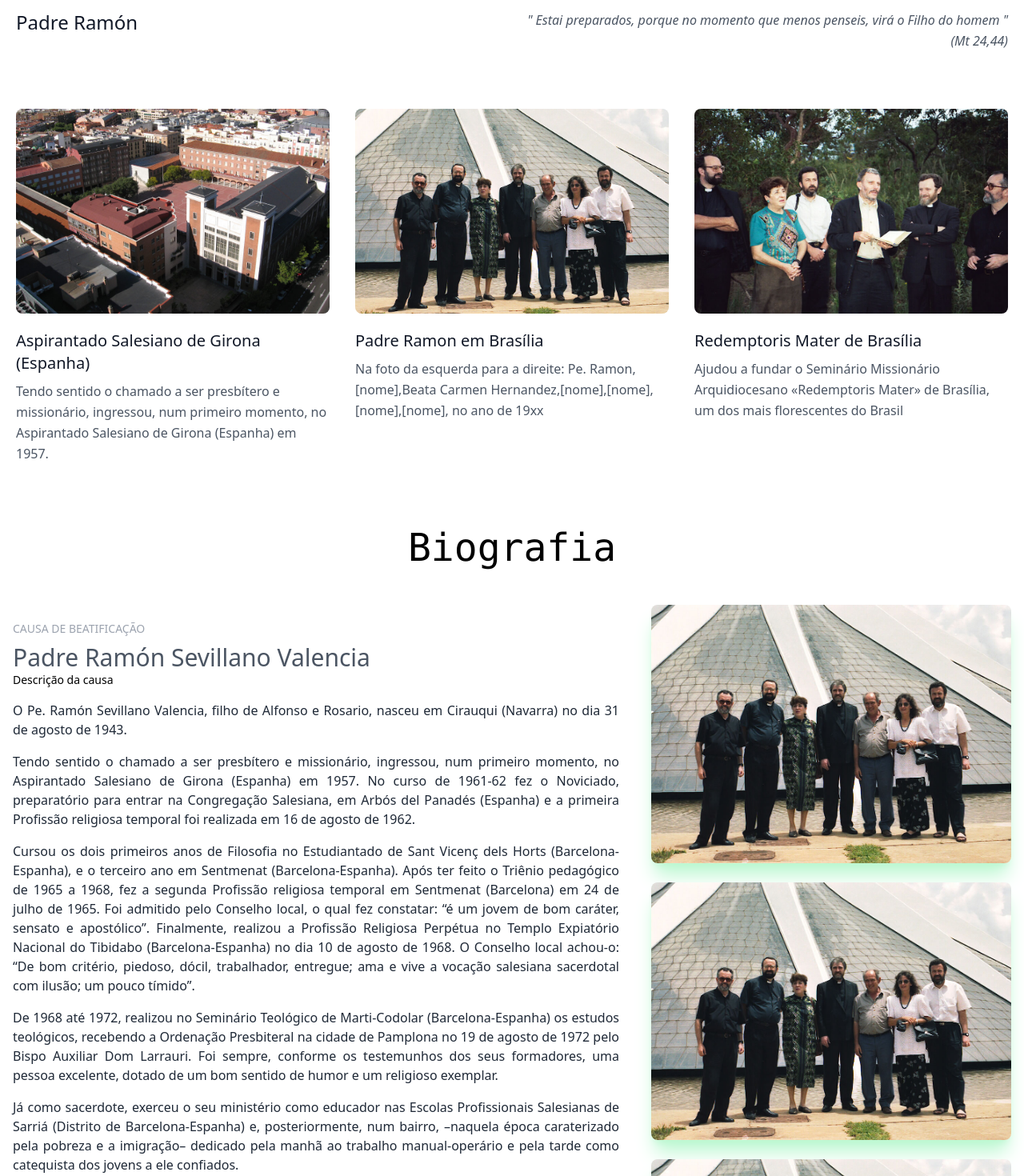
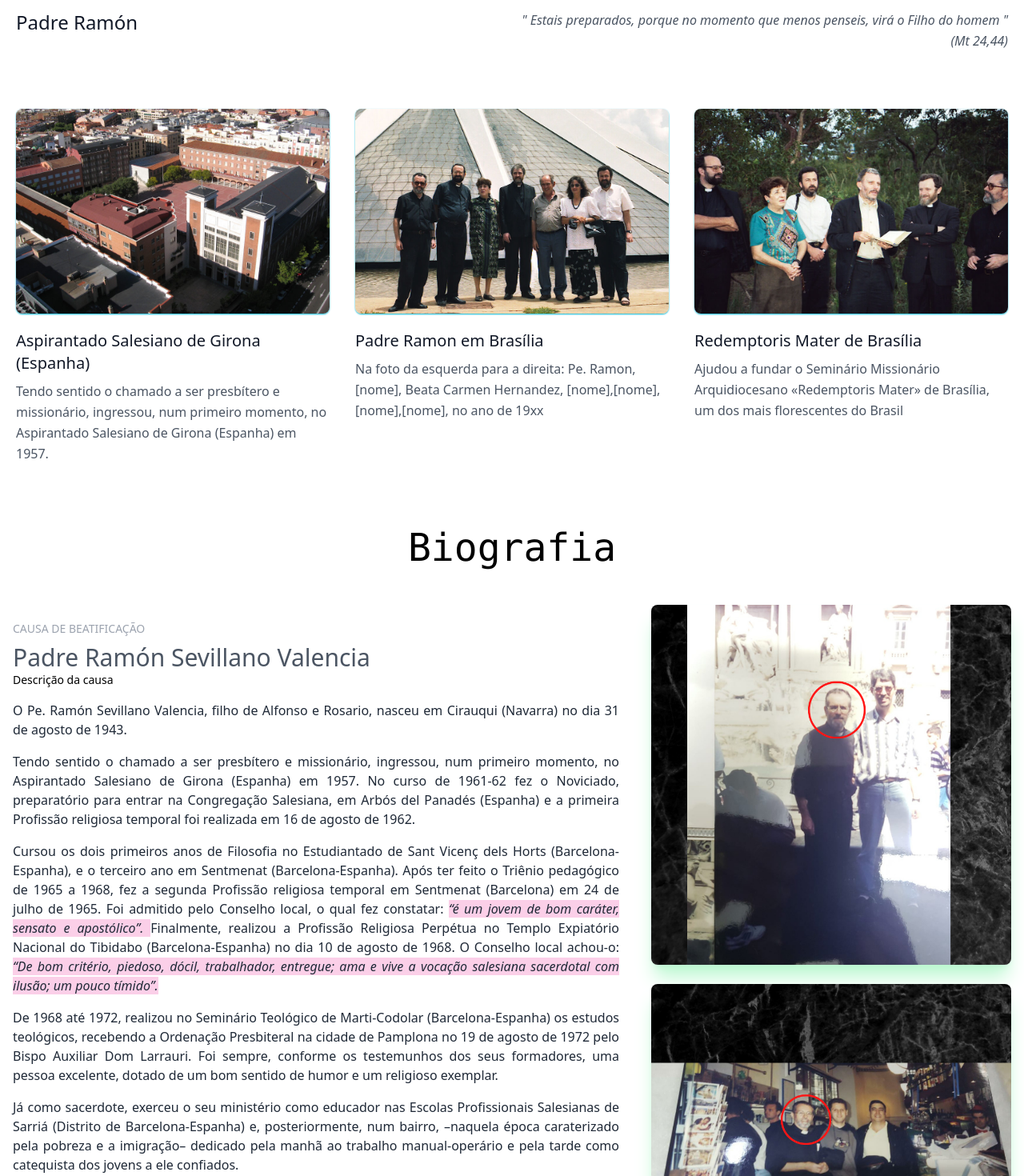
Before and after one commit to leonardocintra/padre-ramon, a Next.js app: page / in a window 1280 px wide. Shown: the part 160-1630 px from the top of the page at 80% size. Built offline with nearby package versions, Linux system fonts and the light colour scheme.

Commit message:
feat: refatoracao

```diff
--- a/components/Card.tsx
+++ /dev/null
@@ -1,25 +0,0 @@
-interface CardExperimentalProps {
-    titulo: string,
-    descricao: string,
-    rodape?: string
-}
-
-export default function CardExperimental(props: CardExperimentalProps) {
-  return (
-    <div className="container mx-auto px-4 py-8 mt-6">
-      <div className="bg-white rounded-lg shadow-md overflow-hidden">
-        <div className="w-full bg-gray-50 p-4 border-b border-gray-200">
-          <h4 className="font-semibold">{props.titulo}</h4>
-        </div>
-
-        <div className="p-4">
-          {props.descricao}
-        </div>
-
-        <div className="w-full bg-gray-100 p-4 border-t border-gray-200">
-          <h4 className="font-semibold">{props.rodape}</h4>
-        </div>
-      </div>
-    </div>
-  );
-}
--- /dev/null
+++ b/components/CardFoto.tsx
@@ -0,0 +1,27 @@
+import Image from "next/image";
+
+interface CardFotoProps {
+  titulo: string;
+  descricao: string;
+  imageUrl: string;
+}
+
+export default function CardFoto(props: CardFotoProps) {
+  return (
+    <div className="p-4 md:w-1/3 sm:mb-0 mb-6">
+      <div className="rounded-lg h-64 overflow-hidden shadow-sm shadow-cyan-500">
+        <Image
+          src={props.imageUrl}
+          alt={props.titulo}
+          className="object-cover object-center h-full w-full"
+          width={1204}
+          height={504}
+        />
+      </div>
+      <h2 className="text-xl font-medium title-font text-gray-900 mt-5">
+        {props.titulo}
+      </h2>
+      <p className="text-base leading-relaxed mt-2">{props.descricao}</p>
+    </div>
+  );
+}
--- a/components/CardFotos.tsx
+++ b/components/CardFotos.tsx
@@ -1,7 +1,4 @@
-import Image from "next/image";
-import Link from "next/link";
-import FotoPadreRamon1 from "public/img/brasilia/1.jpg";
-import FotoPadreRamon2 from "public/img/brasilia/4.jpg";
+import CardFoto from "./CardFoto";
 
 export default function CardFotos() {
   return (
@@ -17,7 +14,7 @@ export default function CardFotos() {
             </h1>
             <div className="sm:w-3/5 leading-relaxed text-base sm:pl-10 pl-0 italic text-right">
               <p className="">
-                &quot; Estai preparados, porque no momento que menos penseis,
+                &quot; Estais preparados, porque no momento que menos penseis,
                 virá o Filho do homem &quot;
               </p>
               <p className="">(Mt 24,44)</p>
@@ -25,69 +22,21 @@ export default function CardFotos() {
           </div>
         </div>
         <div className="flex flex-wrap sm:-m-4 -mx-4 -mb-10 -mt-4">
-          <div className="p-4 md:w-1/3 sm:mb-0 mb-6">
-            <div className="rounded-lg h-64 overflow-hidden">
-              <Image
-                src={"/img/card/salesianos.jpg"}
-                alt="salesianos"
-                className="object-cover object-center h-full w-full"
-                width={1204}
-                height={504}
-              />
-            </div>
-            <h2 className="text-xl font-medium title-font text-gray-900 mt-5">
-              Aspirantado Salesiano de Girona (Espanha)
-            </h2>
-            <p className="text-base leading-relaxed mt-2">
-              Tendo sentido o chamado a ser presbítero e missionário, ingressou,
-              num primeiro momento, no Aspirantado Salesiano de Girona (Espanha)
-              em 1957.
-            </p>
-          </div>
-          <div className="p-4 md:w-1/3 sm:mb-0 mb-6">
-            <div className="rounded-lg h-64 overflow-hidden">
-              <Image
-                src={FotoPadreRamon1}
-                alt="foto do padre"
-                width={1204}
-                height={504}
-                className="object-cover object-center h-full w-full"
-              />
-            </div>
-            <h2 className="text-xl font-medium title-font text-gray-900 mt-5">
-              Padre Ramon em Brasília
-            </h2>
-            <p className="text-base leading-relaxed mt-2">
-              Na foto da esquerda para a direite: Pe. Ramon, [nome],
-              <Link
-                href={
-                  "https://neocatechumenaleiter.org/pt-br/historia/carmen-hernandez/"
-                }
-              >
-                Beata Carmen Hernandez,
-              </Link>
-              [nome],[nome],[nome],[nome], no ano de 19xx
-            </p>
-          </div>
-          <div className="p-4 md:w-1/3 sm:mb-0 mb-6">
-            <div className="rounded-lg h-64 overflow-hidden">
-              <Image
-                src={FotoPadreRamon2}
-                alt="foto do padre"
-                width={1204}
-                height={504}
-                className="object-cover object-center h-full w-full"
-              />
-            </div>
-            <h2 className="text-xl font-medium title-font text-gray-900 mt-5">
-              Redemptoris Mater de Brasília
-            </h2>
-            <p className="text-base leading-relaxed mt-2">
-              Ajudou a fundar o Seminário Missionário Arquidiocesano
-              «Redemptoris Mater» de Brasília, um dos mais florescentes do
-              Brasil
-            </p>
-          </div>
+          <CardFoto
+            titulo="Aspirantado Salesiano de Girona (Espanha)"
+            descricao="Tendo sentido o chamado a ser presbítero e missionário, ingressou, num primeiro momento, no Aspirantado Salesiano de Girona (Espanha)             em 1957."
+            imageUrl="/img/card/salesianos.jpg"
+          />
+          <CardFoto
+            titulo="Padre Ramon em Brasília"
+            descricao="Na foto da esquerda para a direita: Pe. Ramon, [nome], Beata Carmen Hernandez, [nome],[nome],[nome],[nome], no ano de 19xx"
+            imageUrl="/img/brasilia/1.jpg"
+          />
+          <CardFoto
+            titulo="Redemptoris Mater de Brasília"
+            descricao="Ajudou a fundar o Seminário Missionário Arquidiocesano «Redemptoris Mater» de Brasília, um dos mais florescentes do Brasil"
+            imageUrl="/img/brasilia/4.jpg"
+          />
         </div>
       </div>
     </section>
--- a/components/QuadroPost.tsx
+++ b/components/QuadroPost.tsx
@@ -1,5 +1,9 @@
 import Image from "next/image";
 import FotoPadreRamon1 from "public/img/brasilia/1.jpg";
+import FotoPadreRamon10 from "public/img/canva/10.png";
+import FotoPadreRamon11 from "public/img/canva/11.png";
+import FotoPadreRamon12 from "public/img/canva/12.png";
+import FotoPadreRamon13 from "public/img/canva/13.png";
 import ButtonLaranja from "./Button";
 
 interface QuadroPostProps {}
@@ -36,13 +40,18 @@ export default function QuadroPost(props: QuadroPostProps) {
                 Sentmenat (Barcelona-Espanha). Após ter feito o Triênio
                 pedagógico de 1965 a 1968, fez a segunda Profissão religiosa
                 temporal em Sentmenat (Barcelona) em 24 de julho de 1965. Foi
-                admitido pelo Conselho local, o qual fez constatar: “é um jovem
-                de bom caráter, sensato e apostólico”. Finalmente, realizou a
-                Profissão Religiosa Perpétua no Templo Expiatório Nacional do
-                Tibidabo (Barcelona-Espanha) no dia 10 de agosto de 1968. O
-                Conselho local achou-o: “De bom critério, piedoso, dócil,
-                trabalhador, entregue; ama e vive a vocação salesiana sacerdotal
-                com ilusão; um pouco tímido”.
+                admitido pelo Conselho local, o qual fez constatar:{" "}
+                <span className="bg-pink-200 italic">
+                  “é um jovem de bom caráter, sensato e apostólico”.{" "}
+                </span>
+                Finalmente, realizou a Profissão Religiosa Perpétua no Templo
+                Expiatório Nacional do Tibidabo (Barcelona-Espanha) no dia 10 de
+                agosto de 1968. O Conselho local achou-o:{" "}
+                <span className="bg-pink-200 italic">
+                  “De bom critério, piedoso, dócil, trabalhador, entregue; ama e
+                  vive a vocação salesiana sacerdotal com ilusão; um pouco
+                  tímido”.{" "}
+                </span>
               </p>
               <p>
                 De 1968 até 1972, realizou no Seminário Teológico de
@@ -139,19 +148,19 @@ export default function QuadroPost(props: QuadroPostProps) {
 
           <div className="flex-shrink-0 space-y-6">
             <Image
-              src={FotoPadreRamon1}
+              src={FotoPadreRamon13}
               alt="foto do padre"
               width={450}
               className="rounded-lg shadow-xl shadow-green-200"
             />
             <Image
-              src={FotoPadreRamon1}
+              src={FotoPadreRamon10}
               alt="foto do padre"
               width={450}
               className="rounded-lg shadow-xl shadow-green-200"
             />
             <Image
-              src={FotoPadreRamon1}
+              src={FotoPadreRamon12}
               alt="foto do padre"
               width={450}
               className="rounded-lg shadow-xl shadow-green-200"
```
